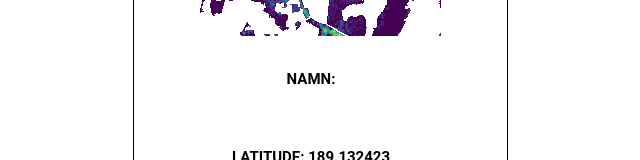
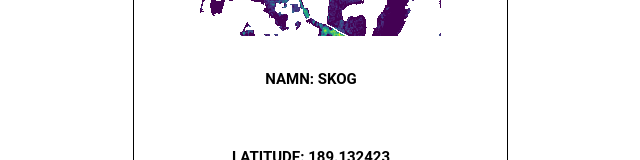
Before and after one commit to ma-chni/Granborre, a React (Create React App) app in the folder client/: page /analys in a window 1280 px wide. Shown: the part 376-536 px from the top of the page, without its empty margins (320-960 px from the left). Built offline with nearby package versions, Linux system fonts and the light colour scheme.

Commit message:
Add name

```diff
--- a/client/src/components/Analysis/Analysis.js
+++ b/client/src/components/Analysis/Analysis.js
@@ -12,7 +12,7 @@ function Analysis() {
             <img className="forest-image" src={forest} alt="forest" />
             <ul className="middle">
             <li>
-                <p>Namn: </p>
+                <p>Namn: Skog</p>
             </li>
             <li>
                 <p>Latitude: 189.132423</p>
```
